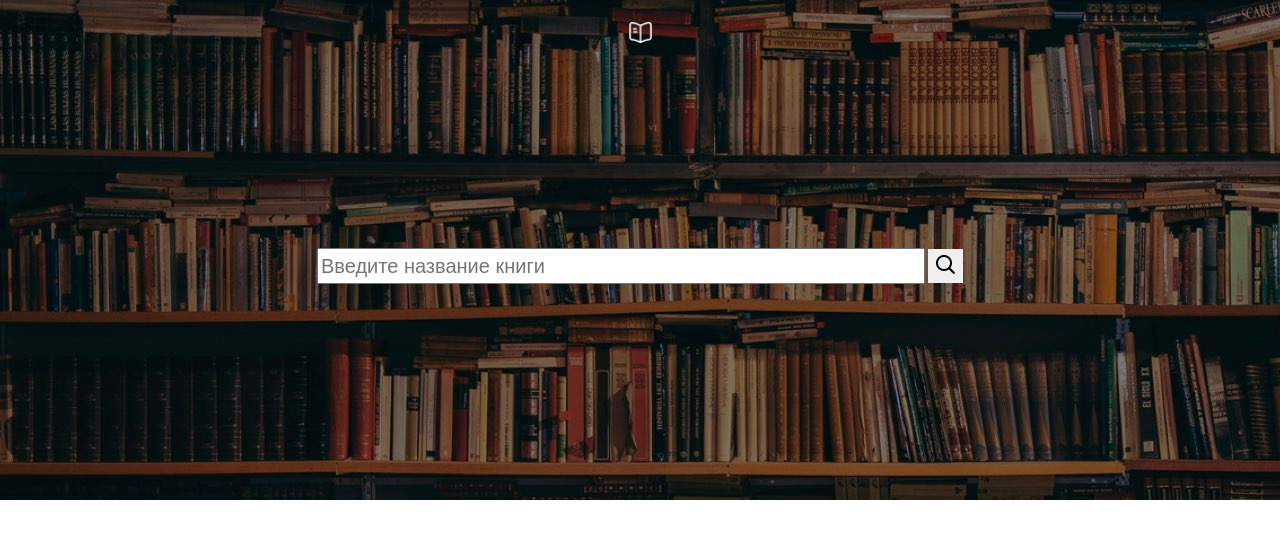
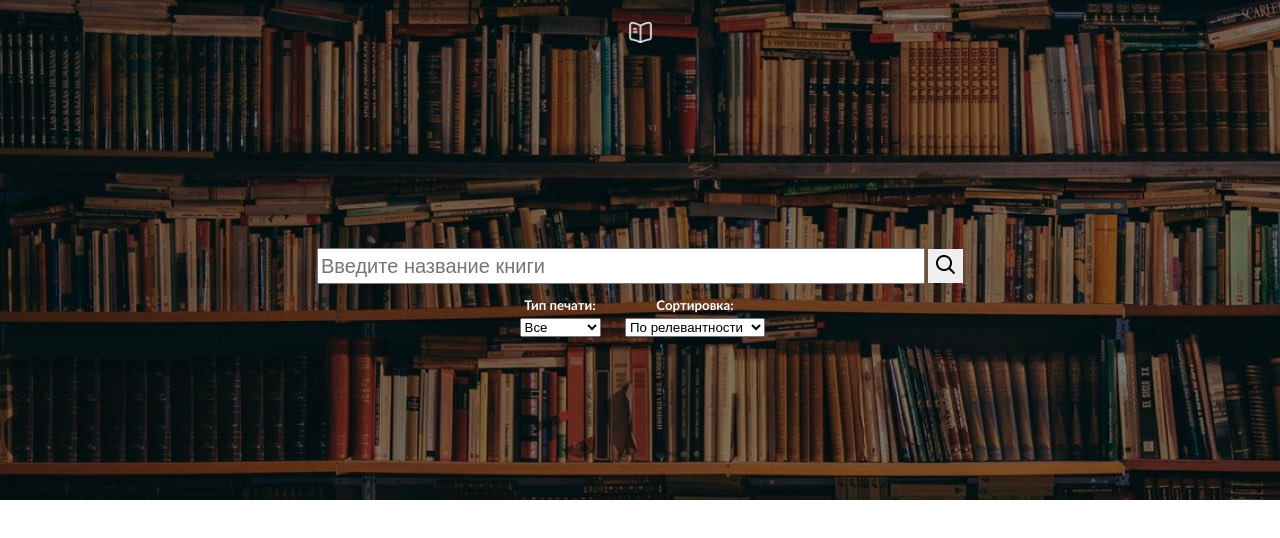
Before and after one commit to canzitis/Search-for-books, a React (Create React App) app: page /#/search in a window 1280 px wide. Shown: the top 538 px of the page. Built offline with nearby package versions, Linux system fonts and the light colour scheme.

Commit message:
added form Field

```diff
--- a/src/Components/SearchPage/SearchPageForm/SearchPageForm.jsx
+++ b/src/Components/SearchPage/SearchPageForm/SearchPageForm.jsx
@@ -1,4 +1,4 @@
-import { Formik } from "formik";
+import { Field, Formik } from "formik";
 import s from "./SearchPageForm.module.css";
 import serachImg from "../../../img/search.png";
 
@@ -12,13 +12,22 @@ const SearchPageForm = (props) => {
   };
   const addSearch = (values) => {
     props.setmodeActivationBooks();
-    props.getBooks(values.searchText);
+    props.getBooks(
+      values.startIndex,
+      values.searchText,
+      values.printType,
+      values.orderBy
+    );
   };
   return (
     <Formik
       validate={validateTextPost}
       className={s.fomBlock}
-      initialValues={{ searchText: "" }}
+      initialValues={{
+        searchText: "",
+        printType: "all",
+        orderBy: "relevance",
+      }}
       onSubmit={addSearch}
     >
       {({ values, errors, handleChange, handleBlur, handleSubmit }) => (
@@ -40,6 +49,24 @@ const SearchPageForm = (props) => {
               </button>
             </div>
           </div>
+          <div className={s.printTypeBlockFlex}>
+            <div className={s.printTypeBlock}>
+              <h5>Тип печати: </h5>
+              <Field as="select" name="printType">
+                <option value="all">Все</option>
+                <option value="books">Книги</option>
+                <option value="magazines">Журналы</option>
+              </Field>
+            </div>
+            <div className={s.orderByBlock}>
+              <h5>Сортировка:</h5>
+              <Field as="select" name="orderBy">
+                <option value="relevance">По релевантности</option>
+                <option value="newest">От новых к старым</option>
+              </Field>
+            </div>
+          </div>
+
           <div className={s.errorsText}>{errors.text && errors.text}</div>
         </form>
       )}
--- a/src/Components/SearchPage/SearchPageForm/SearchPageForm.module.css
+++ b/src/Components/SearchPage/SearchPageForm/SearchPageForm.module.css
@@ -26,6 +26,23 @@
     margin-top:10px;
     font-size: 15px;
     color:white;
+}
+.printTypeBlockFlex{
+    display: flex;
+    justify-content: center;
+    flex-direction: row;
+    margin: 0 auto;
+    color: white;
+}
+
+.printTypeBlock{
+    margin: 10px;
+    width:90px;
+}
+
+.orderByBlock{
+    margin: 10px;
+    width:140px;
 }
 
 @media(max-width:900px){
@@ -67,6 +84,7 @@
 
     .searchBtn{
         margin-top: 10px;
+        margin-bottom: 20px;
         margin-left: 0;
         width: 50px;
         height:23px;
@@ -75,6 +93,17 @@
     .errorsText{
         margin-top:5px;
         font-size: 12px;
+    }
+    .printTypeBlockFlex{
+        display: block;
+        font-size:15px;
+    }
+    .printTypeBlock{
+        margin: 0 auto;
+        margin-bottom: 10px;
+    }
+    .orderByBlock{
+        margin: 0 auto;
     }
   }
 
--- a/src/Components/SearchResultPage/SearchResultPageContainer.jsx
+++ b/src/Components/SearchResultPage/SearchResultPageContainer.jsx
@@ -6,10 +6,20 @@ import SearchResultPage from "./SearchResultPage";
 class SearchResultPageContainer extends React.Component {
   onPageChanged = (currentPage) => {
     if (currentPage > this.props.currentPage) {
-      this.props.getBooks(this.props.searchName, this.props.startIndex + 10);
+      this.props.getBooks(
+        this.props.startIndex + 10,
+        this.props.search,
+        this.props.printType,
+        this.props.orderBy
+      );
       this.props.getcurrentPage(currentPage);
     } else {
-      this.props.getBooks(this.props.searchName, this.props.startIndex - 10);
+      this.props.getBooks(
+        this.props.startIndex - 10,
+        this.props.search,
+        this.props.printType,
+        this.props.orderBy
+      );
       this.props.getcurrentPage(currentPage);
     }
   };
@@ -28,8 +38,10 @@ const mapStateToProps = (state) => {
     pageSize: state.serchBooksPage.pageSize,
     totalItems: state.serchBooksPage.totalItems,
     portionSize: state.serchBooksPage.portionSize,
-    searchName: state.serchBooksPage.searchName,
+    search: state.serchBooksPage.search,
     startIndex: state.serchBooksPage.startIndex,
+    printType: state.serchBooksPage.printType,
+    orderBy: state.serchBooksPage.orderBy,
   };
 };
 export default connect(mapStateToProps, { getBooks, getcurrentPage })(
--- a/src/Redux/searchBooks-reducer.js
+++ b/src/Redux/searchBooks-reducer.js
@@ -7,11 +7,13 @@ const SET_BOOKS = 'GET_BOOKS'
 const MODE_ACTIVATION = 'MODE_ACTIVATION'
 const SET_TOTAL_ITEMS = 'SET_TOTAL_ITEMS'
 const SET_CURRENT_PAGE = "SET_CURRENT_PAGE"
-const SET_SEARCH_NAME = "SET_SEARCH_NAME"
+const SET_SEARCH_DATA = "SET_SEARCH_DATA"
 const SET_START_INDEX = "SET_START_INDEX"
 
 const instalState = {
-    searchName: null,
+    search: null,
+    printType: null,
+    orderBy: null,
     books: [],
     startIndex: 0,
     currentPage: 1,
@@ -45,10 +47,12 @@ const serchBooksReducers = (state = instalState, action) => {
                             ...state,
                             currentPage: action.currentPage
                         }
-                        case SET_SEARCH_NAME:
+                        case SET_SEARCH_DATA:
                             return {
                                 ...state,
-                                searchName: action.searchName
+                                search: action.search,
+                                    printType: action.printType,
+                                    orderBy: action.orderBy,
                             }
                             case SET_START_INDEX:
                                 return {
@@ -91,10 +95,12 @@ export const setCurrentPage = (currentPage) => {
 };
 
 
-export const setSearchName = (searchName) => {
+export const setSearchData = (search, printType, orderBy) => {
     return {
-        type: SET_SEARCH_NAME,
-        searchName
+        type: SET_SEARCH_DATA,
+        search,
+        printType,
+        orderBy
     }
 }
 
@@ -107,15 +113,17 @@ export const setStartIndex = (startIndex) => {
 
 
 
-export const getBooks = (search, startIndex = 0) => {
+export const getBooks = (startIndex = 0, search, printType, orderBy) => {
+    debugger;
     return async (dispatch) => {
         dispatch(setStartIndex(startIndex))
-        dispatch(setSearchName(search))
+        dispatch(setSearchData(search, printType, orderBy, ))
         dispatch(setmodeActivationBooks())
-        const data = await booksApi.getBooks(search, startIndex)
+        const data = await booksApi.getBooks(startIndex, search, printType, orderBy)
         if (data.status === 200) {
             dispatch(setBooks(data.data.items))
-            dispatch(setTotalItems(data.data.totalItems))        }
+            dispatch(setTotalItems(data.data.totalItems))
+        }
 
     }
 }
--- a/src/api/api.js
+++ b/src/api/api.js
@@ -6,8 +6,9 @@ const instanceAPI = {
 }
 
 export const booksApi = {
-    getBooks(searchText, startIndex) {
-        return axios.get(`${instanceAPI.baseURL}?startIndex=${startIndex}&maxResults=40&q=${searchText}&key=${instanceAPI.APIKEY}`).then(response => {
+    getBooks(startIndex, searchText, printType, orderBy, ) {
+        debugger;
+        return axios.get(`${instanceAPI.baseURL}?startIndex=${startIndex}&maxResults=40&q=${searchText}&printType=${printType}&orderBy=${orderBy}&key=${instanceAPI.APIKEY}`).then(response => {
             return response
         })
     },
```
